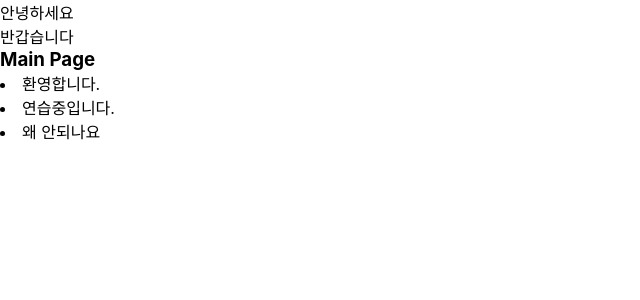
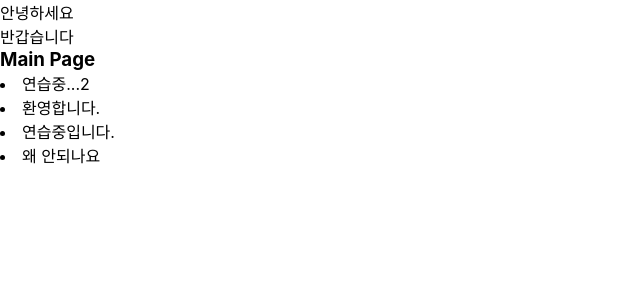
Before and after one commit to 28sungmin/dad_web, a React (Create React App) app: page / in a window 1280 px wide. Shown: the top 300 px of the page, without its empty margins (0-640 px from the left). Built offline with nearby package versions, Linux system fonts and the light colour scheme.

Commit message:
practice2

```diff
--- a/src/pages/MainPg.jsx
+++ b/src/pages/MainPg.jsx
@@ -2,6 +2,7 @@ const MainPg = () => {
   return (
     <>
       <h3>Main Page</h3>
+      <li>연습중...2</li>
     </>
   );
 };
```
